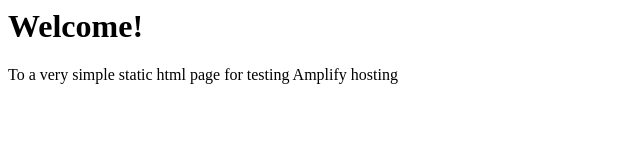
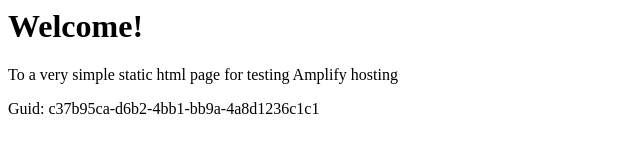
Before and after one commit to aws-aemilia-fra/Github-PR-Commit-Integration-Test-DoNotTouch-Gith-P5X5MO5I-v1-prod-eu-central-1, a website: page src/index.html in a window 1280 px wide. Shown: the whole page, without its empty margins (0-640 px from the left). Drawn offline with Linux system fonts and the light colour scheme.

Commit message:
commit from integ tests

```diff
--- a/src/index.html
+++ b/src/index.html
@@ -1,3 +1,5 @@
+
+
 <html lang="en">
 
 <head>
@@ -10,6 +12,6 @@
 <body>
     <h1>Welcome!</h1>
     <p>To a very simple static html page for testing Amplify hosting</p>
-</body>
+    <p>Guid: c37b95ca-d6b2-4bb1-bb9a-4a8d1236c1c1</p></body>
 
 </html>
```
